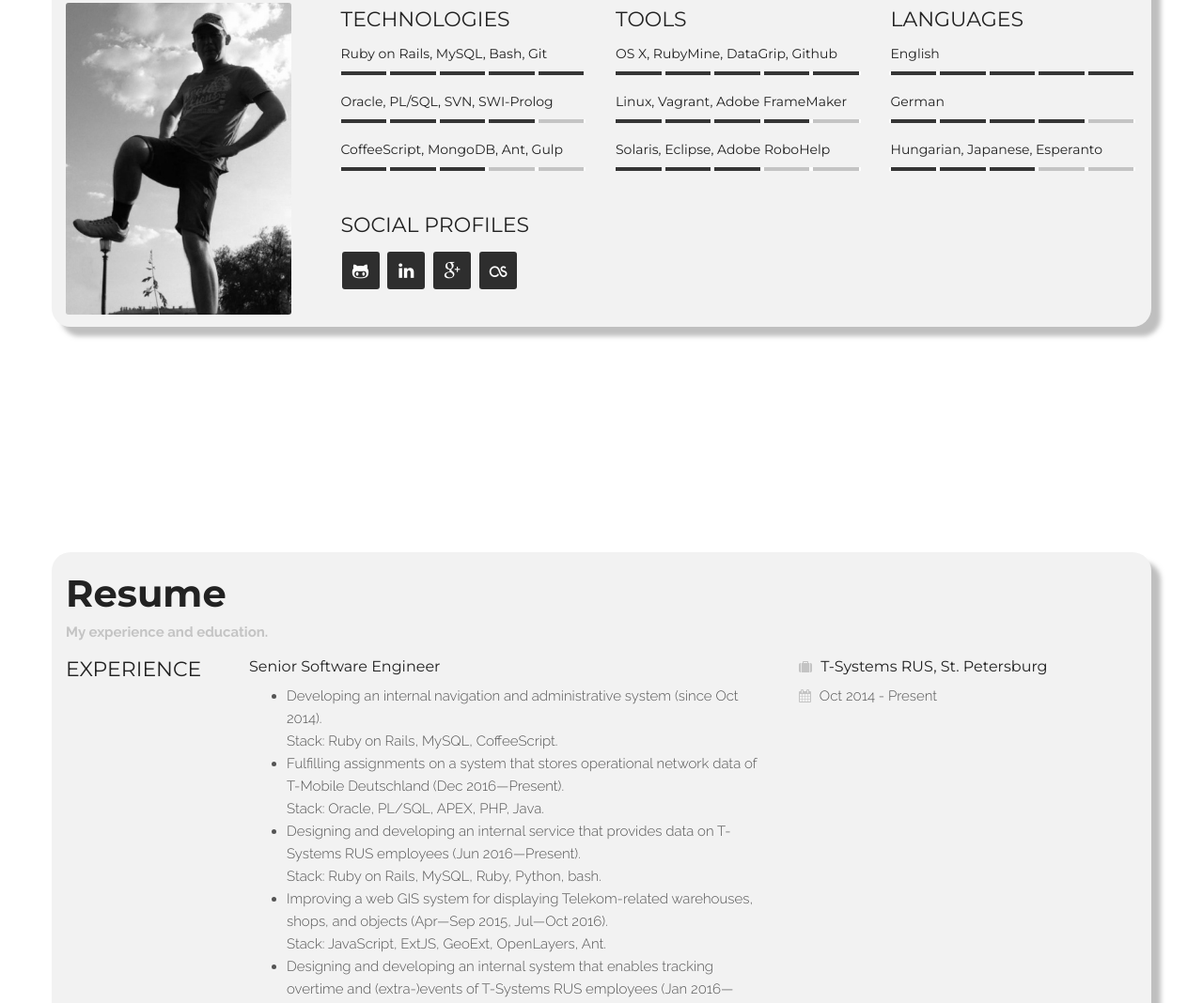
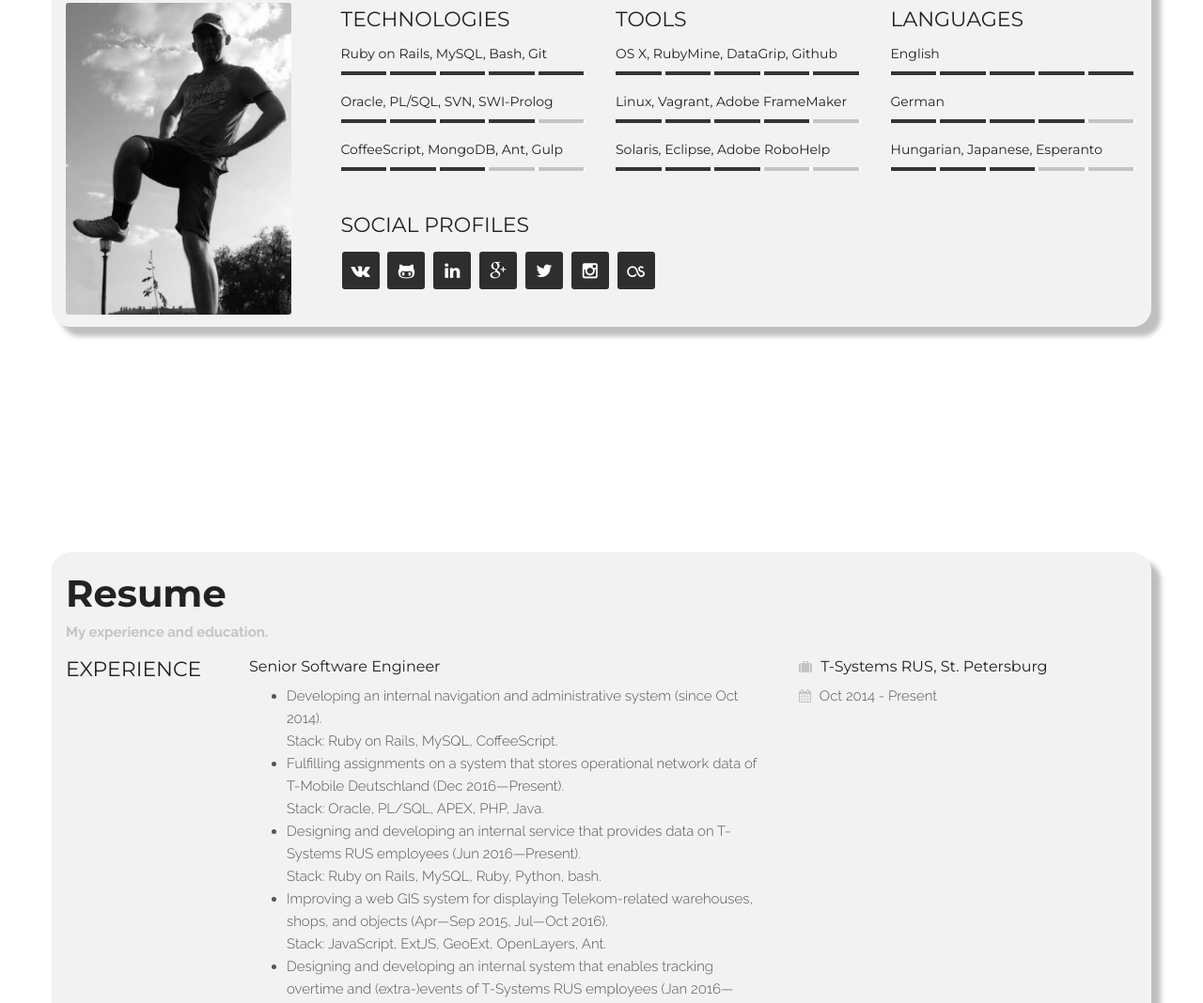
Before and after one commit to denpatin/denpatin.github.io, a website: page index.html in a window 1280 px wide. Shown: the part 1043-2111 px from the top of the page at 94% size. Drawn offline with Linux system fonts and the light colour scheme.

Commit message:
Restore social networks

```diff
--- a/index.html
+++ b/index.html
@@ -188,10 +188,12 @@
               <div class="profile-widget">
                 <h3>Social Profiles</h3>
                 <ul class="widget-social">
-                  <!-- <li><a target="_blank" href="https://vk.com/denpatin"><i class="fa fa-vk"></i></a></li> -->
+                  <li><a target="_blank" href="https://vk.com/denpatin"><i class="fa fa-vk"></i></a></li>
                   <li><a target="_blank" href="https://github.com/denpatin"><i class="fa fa-github-alt"></i></a></li>
                   <li><a target="_blank" href="https://www.linkedin.com/in/denpatin"><i class="fa fa-linkedin"></i></a></li>
                   <li><a target="_blank" href="https://plus.google.com/+denpatin"><i class="fa fa-google-plus"></i></a></li>
+                  <li><a target="_blank" href="https://twitter.com/denpatin"><i class="fa fa-twitter"></i></a></li>
+                  <li><a target="_blank" href="https://www.instagram.com/denpatin"><i class="fa fa-instagram"></i></a></li>
                   <li><a target="_blank" href="http://www.last.fm/user/denpatin"><i class="fa fa-lastfm"></i></a></li>
                 </ul>
               </div>
```
